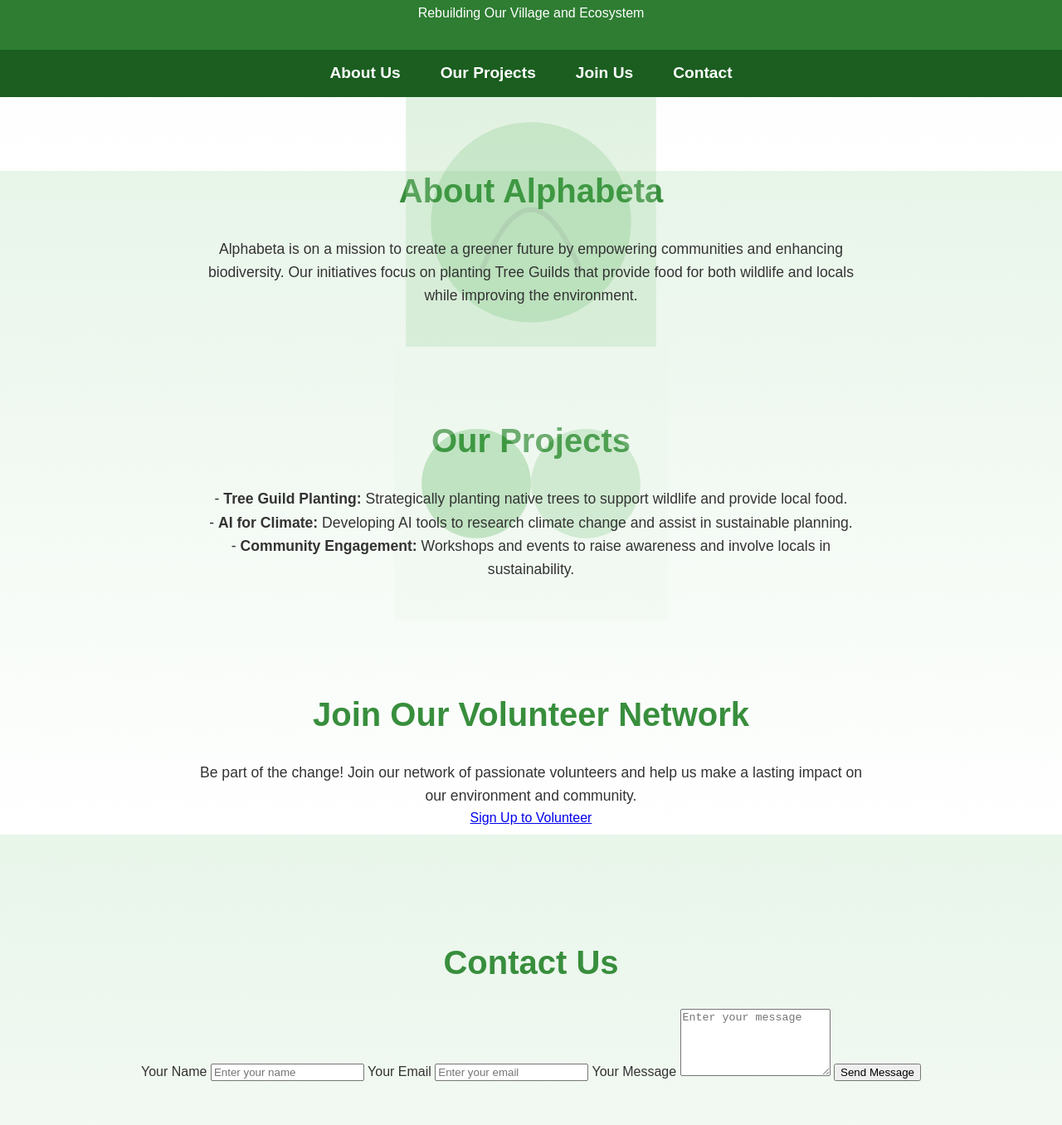
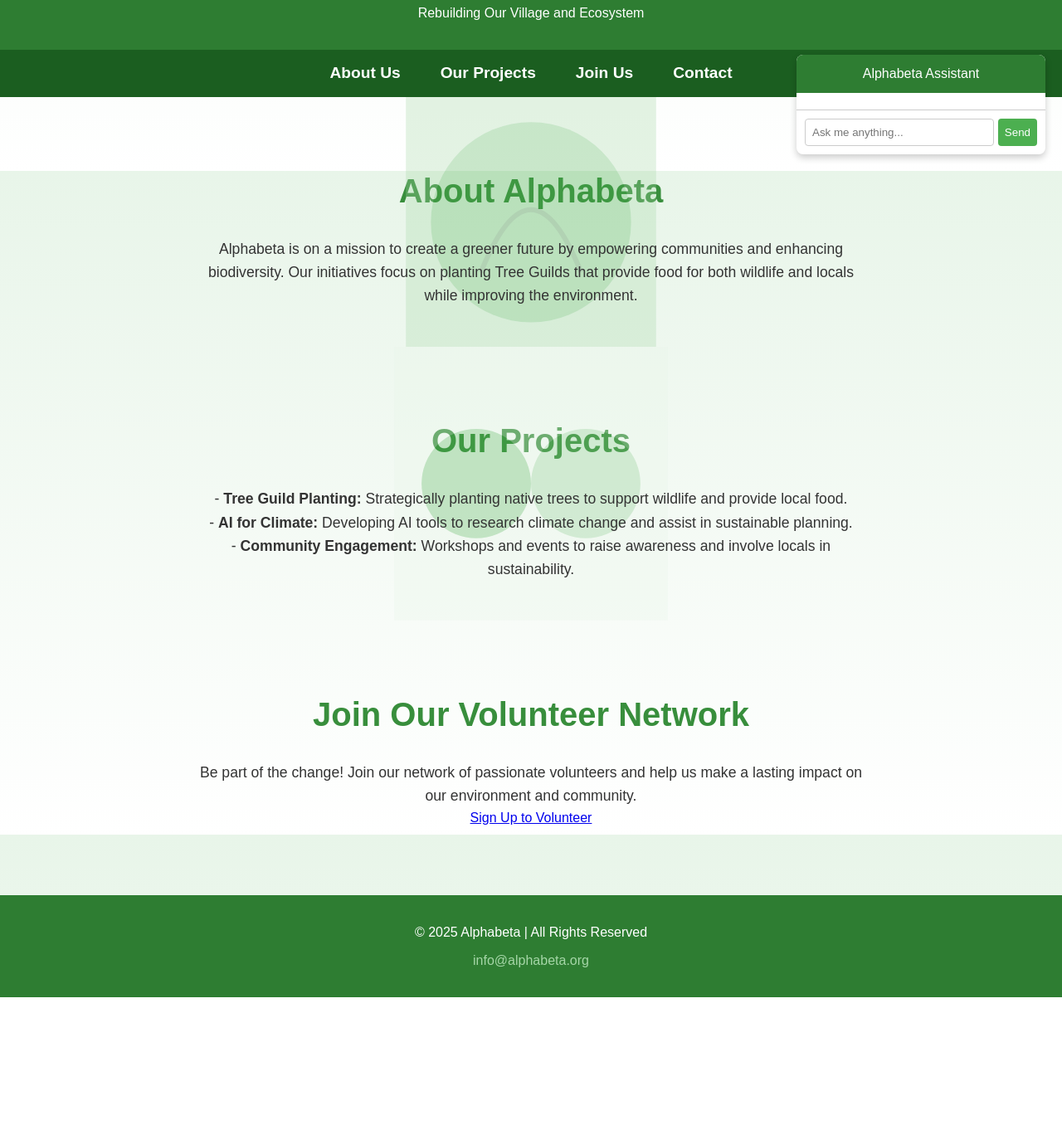
Before and after one commit to InventorSingh/Alphabeta, an Astro site: page / in a window 1280 px wide. Shown: the part 594-1950 px from the top of the page at 83% size. After the commit the page ends 1796 px from the top, so only its background shows below. Built offline with nearby package versions, Linux system fonts and the light colour scheme; Astro itself is replaced by a stand-in of ours.

Commit message:
website ready for volenteers

```diff
--- a/src/components/Library.astro
+++ b/src/components/Library.astro
@@ -30,7 +30,7 @@ const sendMessage = () => {
     messages.appendChild(userMessage);
 
     const botMessage = document.createElement('div');
-    botMessage.textContent = 'Thank you for your message! Together, we can build a sustainable future for our community.';
+    botMessage.textContent = `You said: "${userInput.value}". I'm here to assist you further.`;
     botMessage.style.margin = '10px';
     botMessage.style.backgroundColor = '#f1f1f1';
     botMessage.style.padding = '10px';
@@ -39,32 +39,6 @@ const sendMessage = () => {
     messages.appendChild(botMessage);
 
     userInput.value = '';
-};
-
-const handleFormSubmit = async (event) => {
-    event.preventDefault();
-    const form = event.target;
-
-    const formData = new FormData(form);
-    const data = Object.fromEntries(formData.entries());
-
-    try {
-        const response = await fetch('/submit', {
-            method: 'POST',
-            headers: { 'Content-Type': 'application/json' },
-            body: JSON.stringify(data),
-        });
-
-        if (!response.ok) {
-            throw new Error('Network response was not ok');
-        }
-
-        alert('Thank you for reaching out! We will get back to you shortly.');
-        form.reset();
-    } catch (error) {
-        console.error('Error submitting the form:', error);
-        alert('There was an issue submitting your message. Please try again later.');
-    }
 };
 ---
 
@@ -146,6 +120,57 @@ const handleFormSubmit = async (event) => {
         opacity: 0.3;
       }
 
+      .chatbot-container {
+        position: fixed;
+        bottom: 20px;
+        right: 20px;
+        width: 300px;
+        max-height: 400px;
+        display: flex;
+        flex-direction: column;
+        box-shadow: 0 4px 8px rgba(0, 0, 0, 0.2);
+        background-color: #fff;
+        border-radius: 8px;
+        overflow: hidden;
+      }
+
+      .chatbot-header {
+        background: #2e7d32;
+        color: white;
+        padding: 10px;
+        text-align: center;
+        font-size: 1rem;
+      }
+
+      .chatbot-messages {
+        flex: 1;
+        overflow-y: auto;
+        padding: 10px;
+      }
+
+      .chatbot-input {
+        display: flex;
+        gap: 5px;
+        padding: 10px;
+        border-top: 1px solid #ccc;
+      }
+
+      .chatbot-input input {
+        flex: 1;
+        padding: 8px;
+        border: 1px solid #ccc;
+        border-radius: 4px;
+      }
+
+      .chatbot-input button {
+        padding: 8px;
+        background-color: #4caf50;
+        color: white;
+        border: none;
+        border-radius: 4px;
+        cursor: pointer;
+      }
+
       footer {
         background: #2e7d32;
         color: white;
@@ -212,21 +237,14 @@ const handleFormSubmit = async (event) => {
       <a href="#contact">Sign Up to Volunteer</a>
     </section>
 
-    <section id="contact">
-      <h2>Contact Us</h2>
-      <form id="contactForm" onsubmit="handleFormSubmit(event)">
-        <label for="name">Your Name</label>
-        <input type="text" id="name" name="name" placeholder="Enter your name" required />
-
-        <label for="email">Your Email</label>
-        <input type="email" id="email" name="email" placeholder="Enter your email" required />
-
-        <label for="message">Your Message</label>
-        <textarea id="message" name="message" rows="5" placeholder="Enter your message" required></textarea>
-
-        <button type="submit">Send Message</button>
-      </form>
-    </section>
+    <div id="chatbot" class="chatbot-container">
+      <div class="chatbot-header">Alphabeta Assistant</div>
+      <div id="chatbot-messages" class="chatbot-messages"></div>
+      <div class="chatbot-input">
+        <input type="text" id="user-input" placeholder="Ask me anything..." />
+        <button onclick="sendMessage()">Send</button>
+      </div>
+    </div>
 
     <footer>
       <p>&copy; 2025 Alphabeta | All Rights Reserved</p>
```
